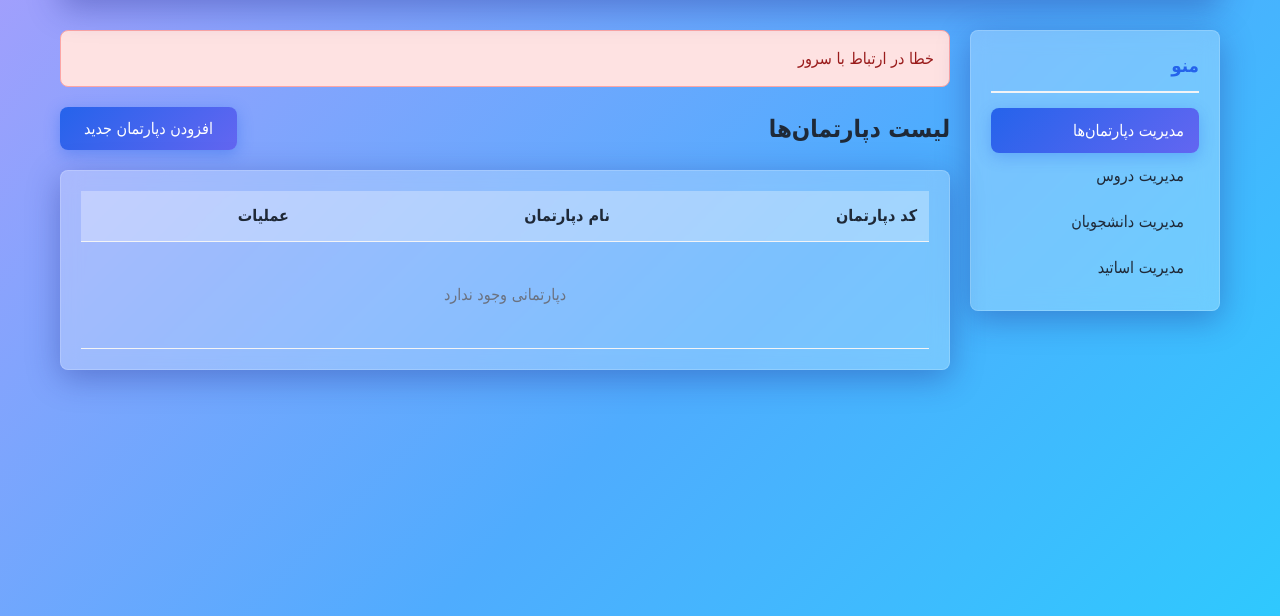
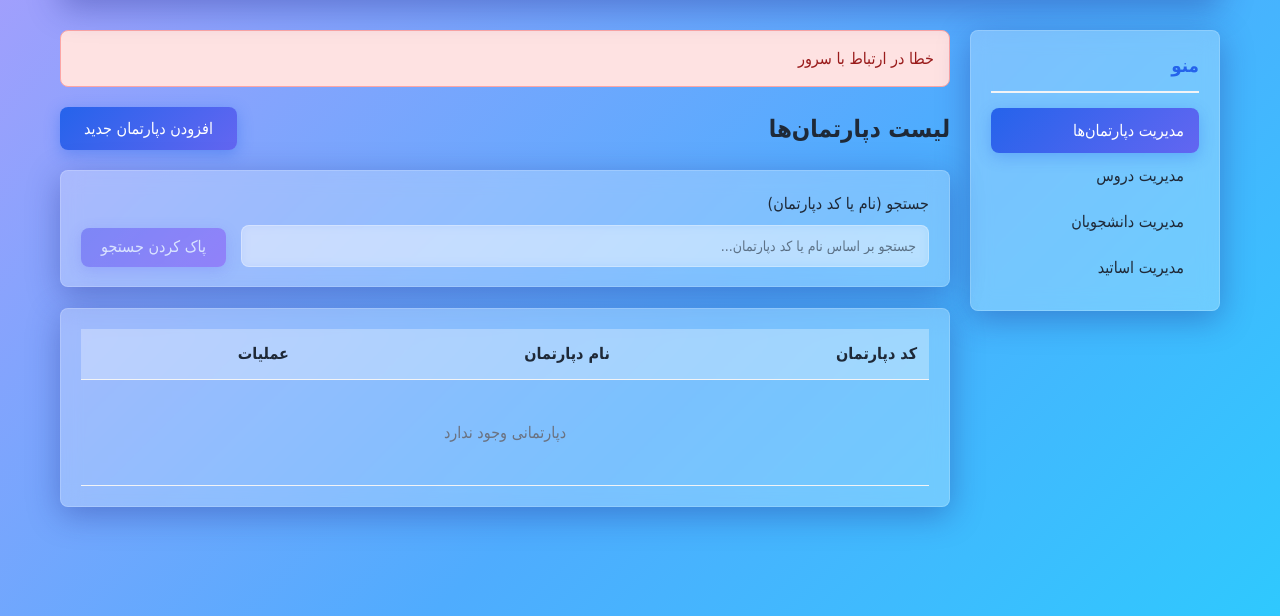
Before and after one commit to E3gaming47/Unit-Taking-System, a Python web app: template templates/admin/departments.html in a window 1280 px wide. Shown: the part 184-800 px from the top of the page. Run offline with Jinja, Linux system fonts and the light colour scheme; the template is opened without the code that fills it, so the values that code supplies are empty; some web fonts are replaced.

Commit message:
Added search filter for departments page

```diff
--- a/static/js/departments.js
+++ b/static/js/departments.js
@@ -7,6 +7,7 @@
         success: '',
         showModal: false,
         editingId: null,
+        searchText: '',
         form: {
             name: '',
             code: ''
@@ -20,12 +21,30 @@
             this.loading = true;
             this.error = '';
             try {
-                this.departments = await API.getDepartments();
+                const params = {};
+
+                // Add search parameter
+                if (this.searchText && this.searchText.trim()) {
+                    params.search = this.searchText.trim();
+                }
+
+                this.departments = await API.getDepartments(params);
             } catch (err) {
                 this.error = err.message || 'خطا در بارگذاری دپارتمان‌ها';
             } finally {
                 this.loading = false;
             }
+        },
+
+        // Apply search filter
+        applySearch() {
+            this.loadDepartments();
+        },
+
+        // Clear search
+        clearSearch() {
+            this.searchText = '';
+            this.loadDepartments();
         },
 
         openAddModal() {
--- a/templates/admin/departments.html
+++ b/templates/admin/departments.html
@@ -16,6 +16,35 @@
     <div style="margin-bottom: 20px; display: flex; justify-content: space-between; align-items: center;">
         <h2>لیست دپارتمان‌ها</h2>
         <button class="btn btn-primary" @click="openAddModal()">افزودن دپارتمان جدید</button>
+    </div>
+
+    <!-- Search Filter -->
+    <div class="filter-section">
+        <div style="display: grid; grid-template-columns: 1fr auto; gap: 15px; align-items: end;">
+            <!-- Search -->
+            <div class="form-group" style="margin-bottom: 0;">
+                <label>جستجو (نام یا کد دپارتمان)</label>
+                <input
+                    type="text"
+                    x-model="searchText"
+                    @input.debounce.500ms="applySearch()"
+                    placeholder="جستجو بر اساس نام یا کد دپارتمان..."
+                >
+            </div>
+
+            <!-- Clear search button -->
+            <div>
+                <button
+                    type="button"
+                    @click="clearSearch()"
+                    class="btn btn-secondary"
+                    style="padding: 10px 20px; white-space: nowrap;"
+                    :disabled="!searchText"
+                >
+                    پاک کردن جستجو
+                </button>
+            </div>
+        </div>
     </div>
 
     <!-- Loading -->
```
Also changed, not shown: db.sqlite3.
